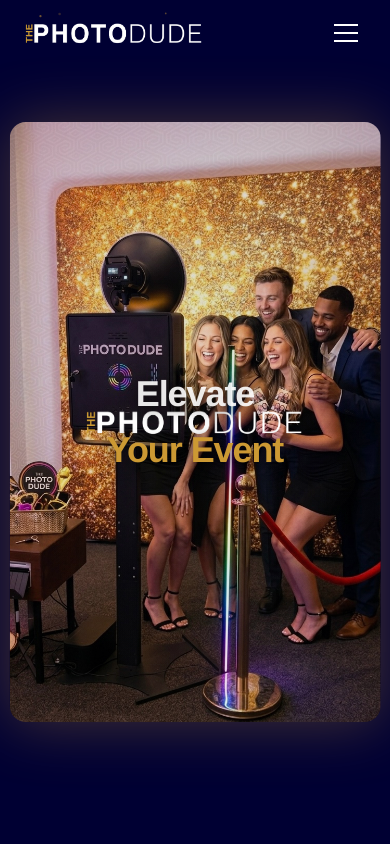
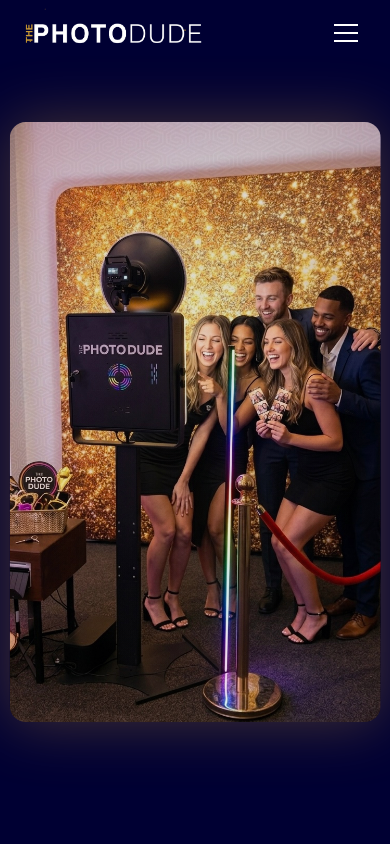
Before and after one commit to idanhe85/photobooth-landing, a Next.js app: page / in a window 390 px wide. Shown: the top 844 px of the page. Built offline with nearby package versions, Linux system fonts and the light colour scheme.

Commit message:
Mobile hero: auto-play same expansion animation as desktop

```diff
--- a/components/Hero.tsx
+++ b/components/Hero.tsx
@@ -23,16 +23,33 @@
     const check = () => {
       const mobile = window.innerWidth < 768
       setIsMobile(mobile)
-      if (mobile) {
-        setScrollProgress(1)
-        setShowContent(true)
-        setFullyExpanded(true)
-      }
     }
     check()
     window.addEventListener('resize', check)
     return () => window.removeEventListener('resize', check)
   }, [])
+
+  // On mobile: auto-play the expansion animation instead of scroll-driven
+  useEffect(() => {
+    if (!isMobile) return
+    const duration = 1600 // ms
+    const start = performance.now()
+    let raf: number
+    const animate = (now: number) => {
+      const progress = Math.min((now - start) / duration, 1)
+      // ease-out cubic
+      const eased = 1 - Math.pow(1 - progress, 3)
+      setScrollProgress(eased)
+      if (progress < 1) {
+        raf = requestAnimationFrame(animate)
+      } else {
+        setFullyExpanded(true)
+        setShowContent(true)
+      }
+    }
+    raf = requestAnimationFrame(animate)
+    return () => cancelAnimationFrame(raf)
+  }, [isMobile])
 
   useEffect(() => {
     const onWheel = (e: WheelEvent) => {
@@ -87,7 +104,7 @@
 
   const w          = 300 + scrollProgress * (isMobile ? 650 : 1250)
   const h          = 400 + scrollProgress * (isMobile ? 200 : 400)
-  const slideX     = isMobile ? 0 : scrollProgress * 150
+  const slideX     = scrollProgress * (isMobile ? 120 : 150)
   const firstWord  = title.split(' ')[0]
   const restWords  = title.split(' ').slice(1).join(' ')
 
@@ -166,7 +183,7 @@
                 {/* Logo centred inside panel */}
                 <div className="absolute inset-0 flex items-center justify-center">
                   <motion.div
-                    animate={{ opacity: isMobile ? 1 : 1 - scrollProgress * 2 }}
+                    animate={{ opacity: 1 - scrollProgress * 2 }}
                     className="relative z-10"
                   >
                     <Image
@@ -184,28 +201,14 @@
               {/* Split title — words slide apart on scroll */}
               <div className="flex items-center justify-center gap-4 w-full relative z-20 flex-col pointer-events-none">
                 <motion.p
-                  key={`first-${isMobile}`}
                   className="text-4xl md:text-6xl font-black text-white/90 transition-none"
-                  initial={isMobile ? { opacity: 0, y: 28 } : false}
-                  animate={isMobile ? { opacity: 1, y: 0 } : undefined}
-                  transition={isMobile ? { duration: 0.6, delay: 0.2 } : undefined}
-                  style={{
-                    transform: isMobile ? undefined : `translateX(-${slideX}vw)`,
-                    textShadow: '0 2px 16px rgba(0,0,0,0.7)',
-                  }}
+                  style={{ transform: `translateX(-${slideX}vw)`, textShadow: '0 2px 16px rgba(0,0,0,0.7)' }}
                 >
                   {firstWord}
                 </motion.p>
                 <motion.p
-                  key={`rest-${isMobile}`}
                   className="text-4xl md:text-6xl font-black text-gold transition-none"
-                  initial={isMobile ? { opacity: 0, y: 28 } : false}
-                  animate={isMobile ? { opacity: 1, y: 0 } : undefined}
-                  transition={isMobile ? { duration: 0.6, delay: 0.45 } : undefined}
-                  style={{
-                    transform: isMobile ? undefined : `translateX(${slideX}vw)`,
-                    textShadow: '0 2px 16px rgba(0,0,0,0.7)',
-                  }}
+                  style={{ transform: `translateX(${slideX}vw)`, textShadow: '0 2px 16px rgba(0,0,0,0.7)' }}
                 >
                   {restWords}
                 </motion.p>
```
